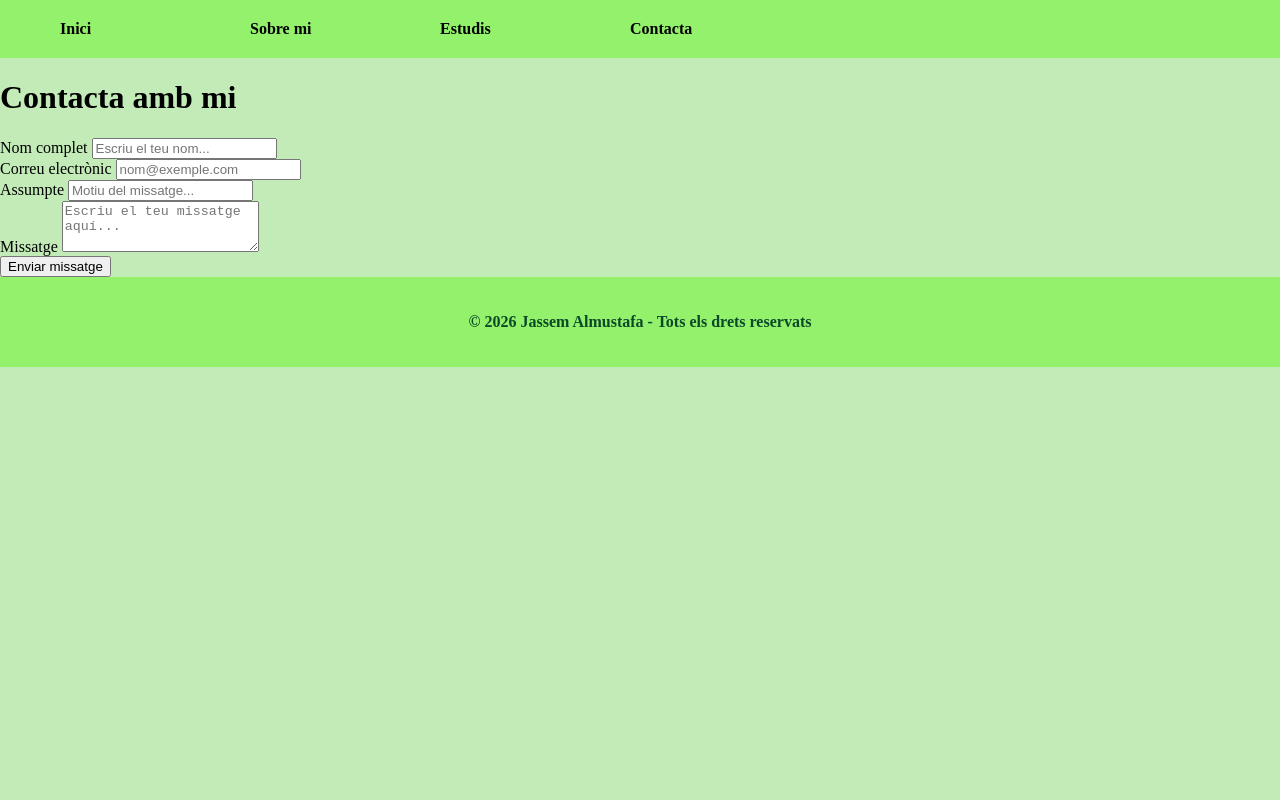
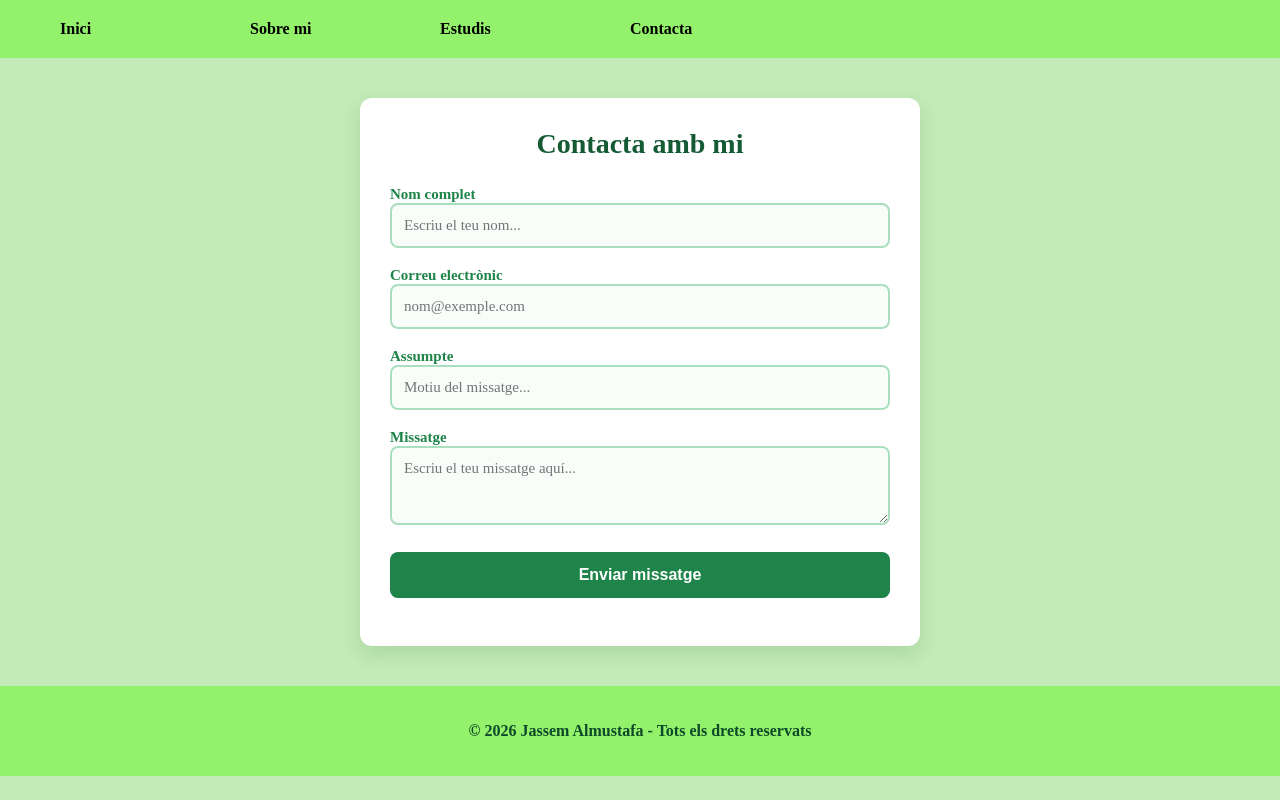
Before and after one commit to jassemalmustafa2-boop/El-meu-portafoli, a plain HTML site: page pages/contacta.html in a window 1280 px wide. Drawn offline with Linux system fonts and the light colour scheme.

Commit message:
Add files via upload

```diff
--- a/css/style.css
+++ b/css/style.css
@@ -21,6 +21,7 @@ ul {
 	background-color: rgb(148, 241, 107);
 	overflow: hidden;
 	list-style-type: none;
+
 }
 
 ul li {
@@ -33,6 +34,7 @@ ul li a {
 	color: rgb(0, 0, 0);
 	text-decoration: none;
 	font-weight: bold;
+
 }
 .contingut-principal {
 	background-color: rgb(148, 241, 107);
@@ -50,17 +52,51 @@ footer {
     text-align: center;
 }
 
+.contenidor-horari {
+    max-width: 1000px;
+    margin: 40px auto;
+    padding: 30px;
+    background-color: #ffffff;
+    border-radius: 12px;
+    box-shadow: 0 8px 20px rgba(0, 60, 0, 0.12);
+}
+
+h1 {
+    text-align: left;
+    color: #145a32;
+    margin-top: 0;
+    margin-bottom: 25px;
+    font-size: 28px;
+}
+
 table {
-	text-align: center;
+    width: 100%;
+    border-radius: 8px;
+    overflow: hidden;
+    box-shadow: 0 2px 8px rgba(0, 0, 0, 0.08);
+    font-size: 14px;
+    text-align: center;
 }
 
 th {
-	border: 1px solid black;
-	background-color: rgb(194, 235, 183);
+    background-color: #1e8449;
+    color: #ffffff;
+    padding: 14px 10px;
+    font-weight: 600;
+    border: 1px solid #145a32;
 }
 
 td {
-	background-color: rgb(194, 235, 183);
+    padding: 12px 8px;
+    border: 1px solid rgba(0, 0, 0, 0.15);
+    font-weight: 500;
+    color: #1a1a1a;
+}
+
+td:first-child {
+    background-color: #eafaf1;
+    color:#1e8449;
+    font-weight: bold;
 }
 
  .angles {
@@ -98,3 +134,73 @@ td {
 .sosteniblitat {
 	background-color: #ffeb39;
 }
+
+main {
+    max-width: 500px;
+    margin: 40px auto;
+    padding: 30px;
+    background-color: #ffffff;
+    border-radius: 12px;
+    box-shadow: 0 8px 20px rgba(0, 60, 0, 0.12);
+
+}
+
+main h1 {
+    text-align: center;
+    color: #145a32;
+    margin-top: 0;
+    margin-bottom: 25px;
+    font-size: 28px;
+}
+
+form div {
+    margin-bottom: 18px;
+}
+
+label {
+    margin-bottom: 6px;
+    font-weight: 600;
+    color: #1e8449;
+    font-size: 15px;
+}
+
+input, textarea {
+    width: 100%;
+    padding: 12px;
+    border: 2px solid #a9dfbf;
+    border-radius: 8px;
+    background-color: #f9fdf9;
+    font-size: 15px;
+    font-family: inherit;
+    box-sizing: border-box;
+    transition: border-color 0.3s, box-shadow 0.3s;
+}
+
+input:focus, textarea:focus {
+    outline: none;
+    border-color: #27ae60;
+    background-color: #ffffff;
+    box-shadow: 0 0 8px rgba(39, 174, 96, 0.25);
+}
+
+button[type="submit"] {
+    width: 100%;
+    background-color: #1e8449;
+    color: #ffffff;
+    padding: 14px;
+    border: none;
+    border-radius: 8px;
+    font-size: 16px;
+    font-weight: bold;
+    cursor: pointer;
+    transition: background-color 0.3s, transform 0.1s;
+    margin-top: 5px;
+}
+
+button[type="submit"]:hover {
+    background-color: #145a32;
+}
+
+button[type="submit"]:active {
+    transform: scale(0.99);
+}
```
